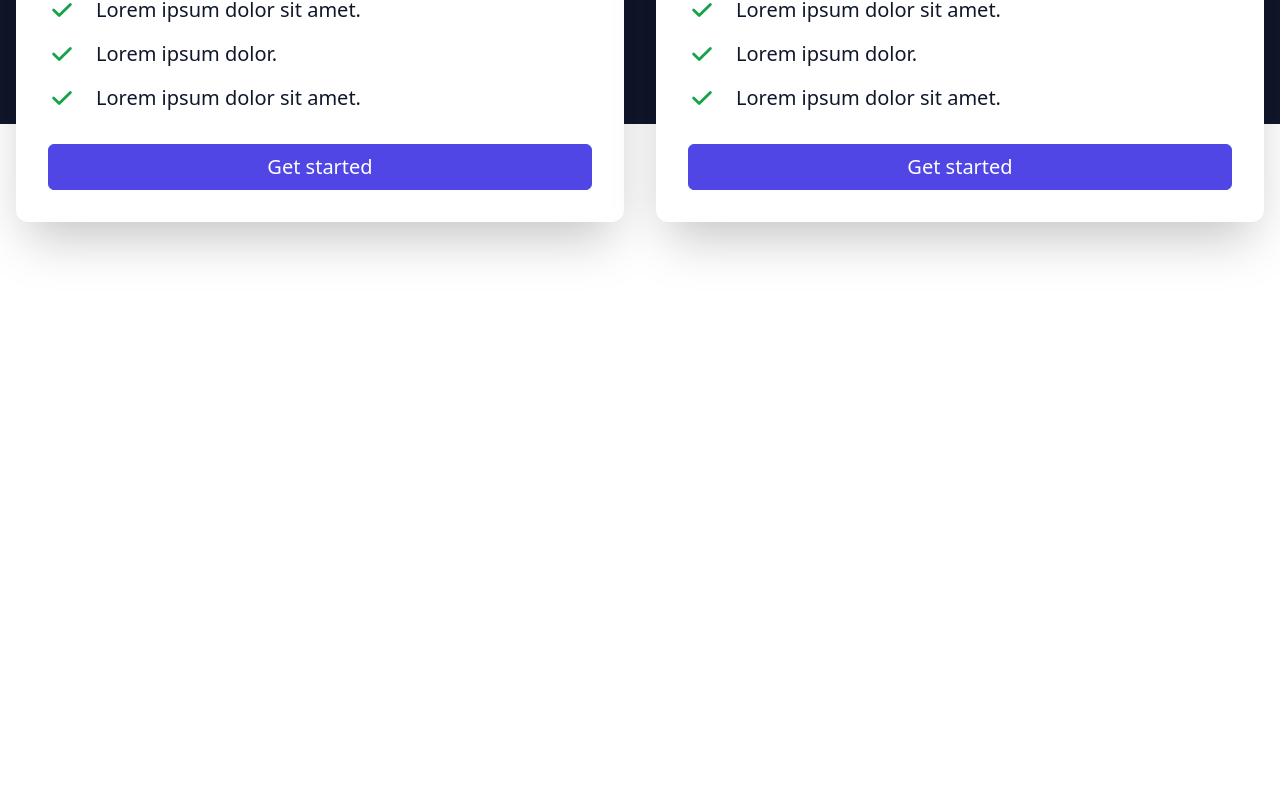
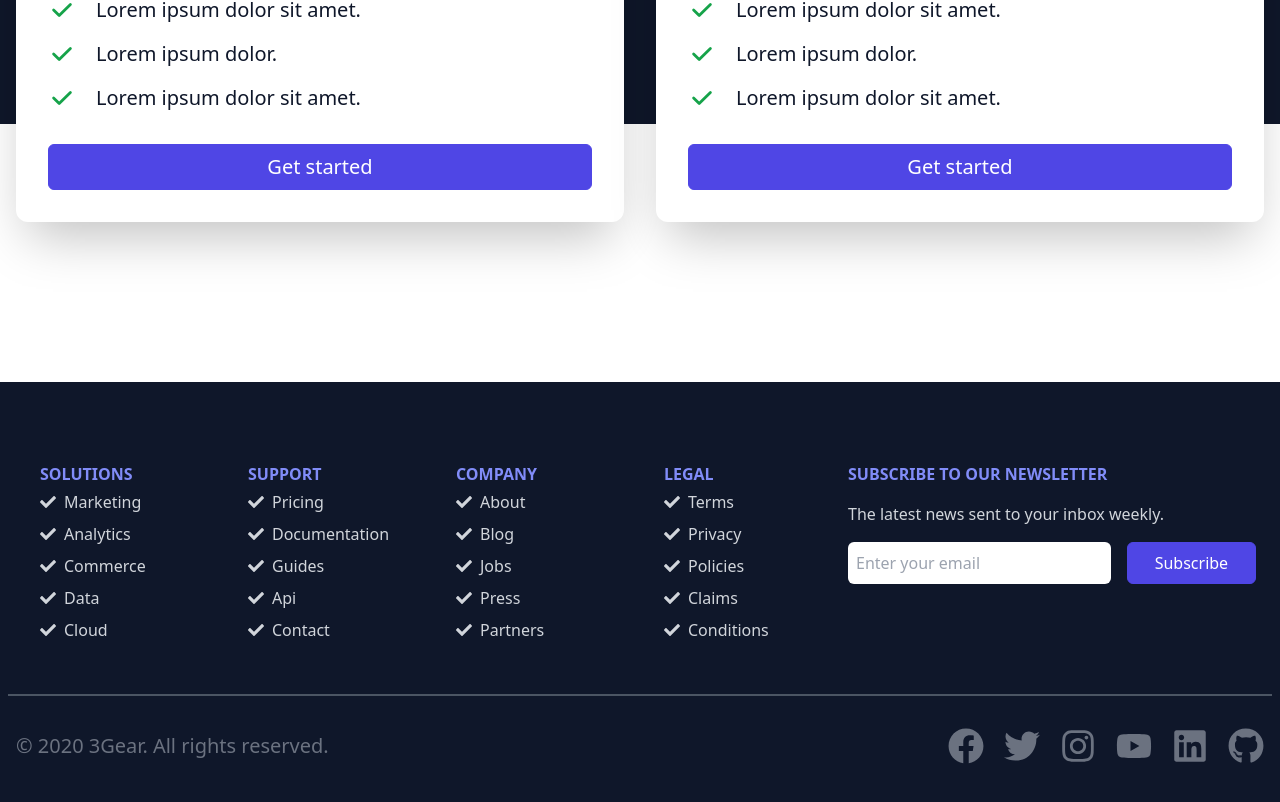
Before and after one commit to HermesZum/React-Tailwind-Cloud-Management, a React (Create React App) app in the folder cloud-management/: page / in a window 1280 px wide. Shown: the part 3680-4482 px from the top of the page. Before the commit the page ends 4062 px from the top, so only its background shows below. Built offline with nearby package versions, Linux system fonts and the light colour scheme; the HTML template or start-up script is replaced by a standard one.

Commit message:
The Footer component has been created.

```diff
--- a/cloud-management/src/App.js
+++ b/cloud-management/src/App.js
@@ -4,6 +4,7 @@ import About from "./components/About";
 import Support from "./components/Support";
 import AllInOne from "./components/AllInOne";
 import Pricing from "./components/Pricing";
+import Footer from "./components/Footer";
 
 function App() {
   return (
@@ -14,6 +15,7 @@ function App() {
           <Support/>
           <AllInOne/>
           <Pricing/>
+          <Footer/>
       </>
   );
 }
--- /dev/null
+++ b/cloud-management/src/components/Footer.jsx
@@ -0,0 +1,94 @@
+/* This is importing the React library from the node_modules folder. */
+import React from 'react';
+/* Importing the icons from the react-icons package. */
+import {
+    FaFacebook,
+    FaTwitter,
+    FaInstagram,
+    FaYoutube,
+    FaLinkedin,
+    FaGithub,
+    FaCheck,
+} from "react-icons/fa";
+
+/**
+ * It returns the Footer component.
+ * @returns A footer with a container with 5 menus and a subscribed form.
+ */
+const Footer = () => {
+    return (
+        <footer>
+            <div className={ 'footerContainer' }>
+
+                <div className={ 'footerMenu' }>
+                    <h6>Solutions</h6>
+                    <ul>
+                        <li><a href="/"><FaCheck className={ 'footerMenuCheck' }/>Marketing</a></li>
+                        <li><a href="/"><FaCheck className={ 'footerMenuCheck' }/>Analytics</a></li>
+                        <li><a href="/"><FaCheck className={ 'footerMenuCheck' }/>Commerce</a></li>
+                        <li><a href="/"><FaCheck className={ 'footerMenuCheck' }/>Data</a></li>
+                        <li><a href="/"><FaCheck className={ 'footerMenuCheck' }/>Cloud</a></li>
+                    </ul>
+                </div>
+
+                <div className={ 'footerMenu' }>
+                    <h6>Support</h6>
+                    <ul>
+                        <li><a href="/"><FaCheck className={ 'footerMenuCheck' }/>Pricing</a></li>
+                        <li><a href="/"><FaCheck className={ 'footerMenuCheck' }/>Documentation</a></li>
+                        <li><a href="/"><FaCheck className={ 'footerMenuCheck' }/>Guides</a></li>
+                        <li><a href="/"><FaCheck className={ 'footerMenuCheck' }/>Api</a></li>
+                        <li><a href="/"><FaCheck className={ 'footerMenuCheck' }/>Contact</a></li>
+                    </ul>
+                </div>
+
+                <div className={ 'footerMenu' }>
+                    <h6>Company</h6>
+                    <ul>
+                        <li><a href="/"><FaCheck className={ 'footerMenuCheck' }/>About</a></li>
+                        <li><a href="/"><FaCheck className={ 'footerMenuCheck' }/>Blog</a></li>
+                        <li><a href="/"><FaCheck className={ 'footerMenuCheck' }/>Jobs</a></li>
+                        <li><a href="/"><FaCheck className={ 'footerMenuCheck' }/>Press</a></li>
+                        <li><a href="/"><FaCheck className={ 'footerMenuCheck' }/>Partners</a></li>
+                    </ul>
+                </div>
+
+                <div className={ 'footerMenu' }>
+                    <h6>Legal</h6>
+                    <ul>
+                        <li><a href="/"><FaCheck className={ 'footerMenuCheck' }/>Terms</a></li>
+                        <li><a href="/"><FaCheck className={ 'footerMenuCheck' }/>Privacy</a></li>
+                        <li><a href="/"><FaCheck className={ 'footerMenuCheck' }/>Policies</a></li>
+                        <li><a href="/"><FaCheck className={ 'footerMenuCheck' }/>Claims</a></li>
+                        <li><a href="/"><FaCheck className={ 'footerMenuCheck' }/>Conditions</a></li>
+                    </ul>
+                </div>
+                <div className={ 'footerSubscribe' }>
+                    <h6>Subscribe to our newsletter</h6>
+                    <p>The latest news sent to your inbox weekly.</p>
+                    <form action={ '/' }>
+                        <input type="email" placeholder="Enter your email"/>
+                        <button type="submit">Subscribe</button>
+                    </form>
+                </div>
+            </div>
+            <div className={ 'footerCopyright' }>
+                <div>
+                    <p>© 2020 <a href="/">3Gear</a>. All rights reserved.</p>
+                </div>
+                <div>
+                    <ul className={ 'footerSocial' }>
+                        <li><a href="/"><FaFacebook className={'footerSocialIcon'}/></a></li>
+                        <li><a href="/"><FaTwitter className={'footerSocialIcon'}/></a></li>
+                        <li><a href="/"><FaInstagram className={'footerSocialIcon'}/></a></li>
+                        <li><a href="/"><FaYoutube className={'footerSocialIcon'}/></a></li>
+                        <li><a href="/"><FaLinkedin className={'footerSocialIcon'}/></a></li>
+                        <li><a href="/"><FaGithub className={'footerSocialIcon'}/></a></li>
+                    </ul>
+                </div>
+            </div>
+        </footer>
+    );
+};
+/* Exporting the Footer component to be used in other files. */
+export default Footer;
--- a/cloud-management/src/index.css
+++ b/cloud-management/src/index.css
@@ -1,6 +1,10 @@
 @tailwind base;
 @tailwind components;
 @tailwind utilities;
+
+html {
+    overflow-x: hidden !important;
+}
 
 h3 {
     @apply text-lg font-bold;
@@ -22,6 +26,10 @@ button {
 
 section {
     @apply w-full;
+}
+
+footer {
+    @apply w-full mt-24 bg-slate-900 text-gray-300 py-8 px-2;
 }
 
 .icon {
@@ -247,7 +255,7 @@ section {
 }
 
 .pricingSection {
-    @apply w-full text-white my-24;
+    @apply text-white my-24;
 }
 
 .pricingAbsolute {
@@ -317,3 +325,63 @@ section {
 .pricingCardIcon {
     @apply w-7 mr-5 text-green-600;
 }
+
+.footerContainer {
+    @apply grid grid-cols-2 max-w-screen-xl mx-auto px-2 py-8 border-b-2 border-gray-600 md:grid-cols-6;
+}
+
+.footerMenu {
+    @apply my-4 ml-6;
+}
+
+.footerMenu h6 {
+    @apply font-bold uppercase text-indigo-400;
+}
+
+.footerMenuCheck {
+    @apply h-6;
+}
+
+.footerMenu a {
+    @apply flex gap-x-2 py-1 md:hover:text-indigo-400;
+}
+
+.footerSubscribe {
+    @apply col-span-2 mt-4 mx-6 md:mx-0;
+}
+
+.footerSubscribe h6 {
+    @apply font-bold uppercase text-indigo-400;
+}
+
+.footerSubscribe p {
+    @apply py-4;
+}
+
+.footerSubscribe p {
+    @apply py-4;
+}
+
+.footerSubscribe form {
+    @apply flex flex-col md:flex-row;
+}
+
+.footerSubscribe input {
+    @apply w-full p-2 mr-4 mb-4 rounded-md;
+}
+
+.footerSubscribe button {
+    @apply w-full py-2 px-0 mb-4 rounded-md md:w-1/2;
+}
+
+.footerCopyright {
+    @apply flex flex-col-reverse max-w-screen-xl justify-center items-center mx-auto px-2 text-center text-gray-500 md:flex-row md:justify-between md:text-xl;
+}
+
+.footerSocial {
+    @apply flex justify-center items-center py-8 gap-x-5 text-4xl;
+}
+
+.footerSocialIcon {
+    @apply md:hover:text-indigo-500 md:hover:scale-[1.2];
+}
```
Also changed, not shown: cloud-management/package.json (+5 -4 lines), 1 other file (tests, documents, lock files or other folders).
